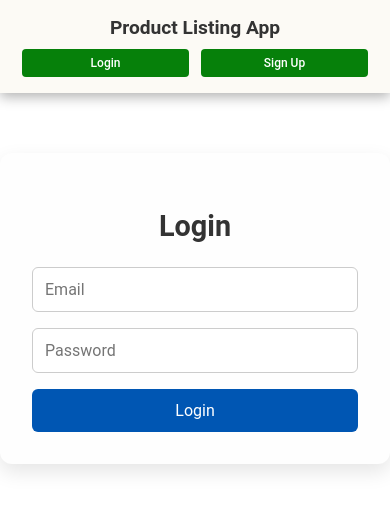
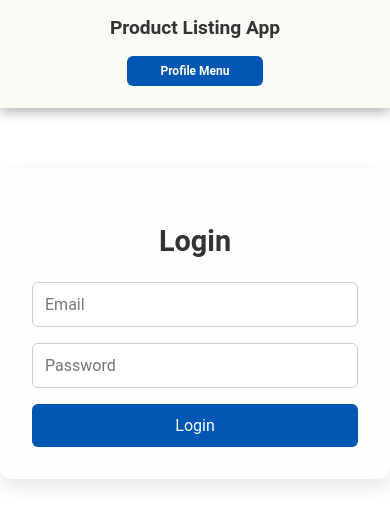
Before and after one commit to kakuly04/Product-Listing-Application, a React (Create React App) app in the folder listing-app/: page /login in a window 390 px wide. Shown: the top 526 px of the page. Built offline with nearby package versions, Linux system fonts and the light colour scheme.

Commit message:
added profile menu

```diff
--- a/listing-app/src/App.js
+++ b/listing-app/src/App.js
@@ -8,13 +8,14 @@ import ProtectedRoute from './ProtectedRoute';
 import NavBar from './NavBar';
 import { useState } from 'react';
 import Cart from './pages/Cart';
+import NavBar_Menu from './NavBar_2';
 
 function App() {
   const [viewMode, setViewMode] = useState(true);
   const [searchQuery, setSearchQuery] = useState("");
   return (
     <Router>
-      <NavBar viewMode={viewMode} setViewMode={setViewMode} searchQuery={searchQuery} setSearchQuery={setSearchQuery}/>
+      <NavBar_Menu viewMode={viewMode} setViewMode={setViewMode} searchQuery={searchQuery} setSearchQuery={setSearchQuery}/>
       <Routes>
         <Route path = {'/login'} element ={<Login/>}/>
         <Route path = {'/signup'} element ={<SignUp/>}/>
--- a/listing-app/src/NavBar_2.js
+++ b/listing-app/src/NavBar_2.js
@@ -7,6 +7,7 @@ import { Link } from "react-router-dom";
 import {auth } from "./firebase";
 import {signOut} from "firebase/auth";
 import { useNavigate } from "react-router-dom";
+import React, { useState } from "react";
 
 const NavBar_Menu = ({viewMode, setViewMode, searchQuery, setSearchQuery}) => {
     const user = auth.currentUser;
@@ -14,6 +15,8 @@ const NavBar_Menu = ({viewMode, setViewMode, searchQuery, setSearchQuery}) => {
     const toggleViewMode = () => {
         setViewMode((prev) => !prev);
     };
+    const [isMenuOpen, setIsMenuOpen] = useState(false);
+    const toggleMenu = () => setIsMenuOpen(!isMenuOpen);
 
     // -------------------- Function to handle user logout --------------------
     // It signs out the user using Firebase authentication and redirects to the login page
@@ -52,15 +55,16 @@ const NavBar_Menu = ({viewMode, setViewMode, searchQuery, setSearchQuery}) => {
                 </button>
                 }
                 { user && <Link to="/cart">View Cart</Link>}
-                <Link to="/login">
-                    Login
-                </Link>
-                <Link to="/signup">Sign Up</Link>
-                {user &&
-                <button className = "logging-out" onClick={handleLogout}>
-                    Logout
-                </button>
-                }
+                <div className = "menu-container">
+                    <button onClick={toggleMenu} className="menu-button">Profile Menu</button>
+                    {isMenuOpen && (
+                        <div className="dropdown-menu">
+                            <Link to="/login">Login</Link>
+                            <Link to="/signup">Sign Up</Link>
+                            {user && <button className = "logging-out" onClick={handleLogout}>Logout</button>}
+                        </div>
+                    )}
+                </div>
             </div>
         </nav>
     );
--- a/listing-app/src/index.css
+++ b/listing-app/src/index.css
@@ -122,12 +122,12 @@ html, body, #root {
 }
 
 .nav-main-button {
-  background-color: #fcc100;
+  background-color: #0056b3;
   color: #fff;
-  padding: 8px 14px;
+  padding: 7.5px;
   border-radius: 6px;
   text-decoration: none;
-  font-size: clamp(0.75rem, 0.95rem, 0.95rem);
+  font-size: clamp(0.75rem, 0.75rem, 0.75rem);
   transition: background-color 0.2s ease;
   justify-content: center;
   text-align: center;
@@ -136,7 +136,7 @@ html, body, #root {
 }
 
 .nav-main-button:hover {
-  background-color: #d7b508;
+  background-color: #012d5d;
 }
 
 .navbar-links {
@@ -148,13 +148,13 @@ html, body, #root {
 
 /* Toggle button */
 .navbar-links button {
-  padding: 6px;
+  padding: 6.5px;
   text-align: center;
   border: 1px solid #0056b3;
   border-radius: 4px;
   background-color: #0056b3;
   color: rgb(253, 252, 238);
-  font-weight: 500;
+  font-weight: 700;
   cursor: pointer;
   transition: background-color 0.2s ease;
   font-size: clamp(0.75rem, 0.75rem, 0.75rem);
@@ -170,9 +170,9 @@ html, body, #root {
 /* Navigation links */
 .navbar-links a {
   text-decoration: none;
-  font-weight: 500;
+  font-weight: 700;
   color: #333;
-  padding: 6px;
+  padding: 7.5px;
   border-radius: 4px;
   transition: color 0.2s ease, background-color 0.2s ease;
   background-color: #06800a;
@@ -216,11 +216,8 @@ html, body, #root {
   border: 1px solid #ccc;
   font-size: 1rem;
   min-width: 150px;
-  max-width: 200px;
   height: 15px;
 }
-
-
 
 .products-table {
   display: flex;
@@ -454,8 +451,65 @@ html, body, #root {
   background: rgba(143, 143, 143, 0.6);
 }
 
+
+.navbar-links div.menu-container {
+  position: relative;
+  display: inline-block;
+}
+
+.navbar-links button.menu-button {
+  background-color: #0056b3;
+  border: none;
+  padding: 8px 12px;
+  border-radius: 6px;
+  cursor: pointer;
+  font-weight: bold;
+  width: 100%;
+}
+
+.navbar-links div.menu-container div.dropdown-menu {
+  position: absolute;
+  top: 120%;
+  left: 0;
+  background-color: white;
+  box-shadow: 0 0 10px rgba(0,0,0,0.1);
+  border-radius: 6px;
+  overflow: hidden;
+  display: flex;
+  flex-direction: column;
+  z-index: 1001;
+  width: 100%;
+}
+
+.navbar-links div.menu-container div.dropdown-menu a{
+  display: block;
+  padding: 10px;
+  width: 100%;
+  text-align: center;
+  background-color: #fff;
+  color: #333;
+  border-bottom: 1px solid #eee;
+  box-sizing: border-box;
+}
+.navbar-links div.menu-container div.dropdown-menu button{
+  padding: 10px;
+  color: #ffffff;
+  background-color: #c50707;
+  border-bottom: 1px solid #eee;
+  width: 100%;
+  text-align: center;
+  display: block;
+  box-sizing: border-box;
+}
+.navbar-links div.menu-container div.dropdown-menu a:hover {
+  background-color: #e5e1e1;
+}
+.navbar-links div.menu-container div.dropdown-menu button:hover {
+  background-color: #8f0303;
+}
+
 /* Responsive Navbar */
-@media screen and (max-width: 1000px) {
+@media screen and (max-width: 900px) {
   .navbar {
     flex-direction: column;
     align-items: flex-start;
@@ -470,6 +524,12 @@ html, body, #root {
     align-items: center;
   }
 
+  .nav-main-button {
+    width: 83%;
+    margin-top: 7px;
+    flex: 1 1 auto;
+  }
+
   .navbar-links {
     display: flex;
     flex-wrap: wrap;
@@ -479,6 +539,30 @@ html, body, #root {
     width: 100%;
   }
 
+  .search-bar {
+    flex: 0 1 calc(50% - 30px);
+    text-align: center;
+    min-width: 60px;
+    padding: 14px;
+    box-sizing: border-box;
+  }
+  .navbar-links a,
+  .navbar-links button{
+    flex: 0 1 calc(50% - 30px);
+    text-align: center;
+    min-width: 60px;
+    padding: 6.5px;
+    box-sizing: border-box;
+  }
+
+  .navbar-links div.menu-container{
+    flex: 0 1 calc(50% - 30px);
+    text-align: center;
+    min-width: 60px;
+    padding: 6.5px;
+    box-sizing: border-box;
+  }
+  /*
   .navbar-links a,
   .navbar-links button {
     flex: 0 1 calc(50% - 12px);
@@ -494,18 +578,5 @@ html, body, #root {
     min-width: 120px;
     padding: 7px;
     box-sizing: border-box;
-  }
-  .nav-main-button {
-    width: 60%;
-    text-align: center;
-    margin-top: 7px;
-    flex: 1 1 auto;
-  }
-  .search-bar {
-    flex: 0 1 calc(50% - 12px);
-    text-align: center;
-    min-width: 120px;
-    padding: 14px;
-    box-sizing: border-box;
-  }
+  }*/
 }
```
